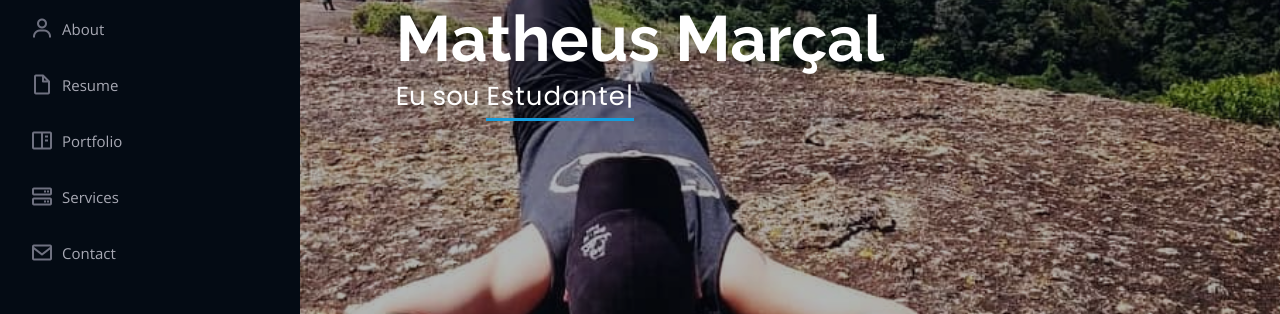
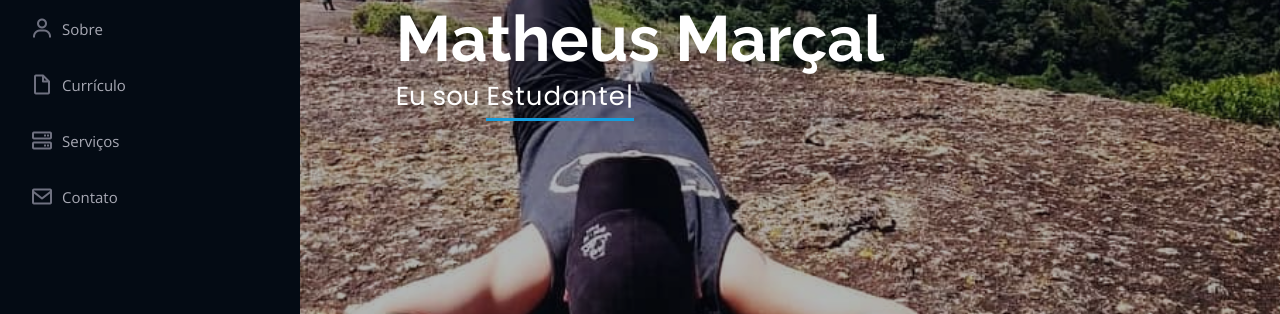
Before and after one commit to MMarcalDev/ExercicioAula14, a plain HTML site: page index.html in a window 1280 px wide. Shown: the part 312-626 px from the top of the page. Drawn offline with nearby package versions, Linux system fonts and the light colour scheme.

Commit message:
tradução do menu lateral

```diff
--- a/index.html
+++ b/index.html
@@ -63,16 +63,14 @@
                 <ul>
                     <li><a href="#hero" class="nav-link scrollto active"><i class="bx bx-home"></i>
                             <span>Home</span></a></li>
-                    <li><a href="#about" class="nav-link scrollto"><i class="bx bx-user"></i> <span>About</span></a>
+                    <li><a href="#about" class="nav-link scrollto"><i class="bx bx-user"></i> <span>Sobre</span></a>
                     </li>
                     <li><a href="#resume" class="nav-link scrollto"><i class="bx bx-file-blank"></i>
-                            <span>Resume</span></a></li>
-                    <li><a href="#portfolio" class="nav-link scrollto"><i class="bx bx-book-content"></i>
-                            <span>Portfolio</span></a></li>
+                            <span>Currículo</span></a></li>
                     <li><a href="#services" class="nav-link scrollto"><i class="bx bx-server"></i>
-                            <span>Services</span></a></li>
+                            <span>Serviços</span></a></li>
                     <li><a href="#contact" class="nav-link scrollto"><i class="bx bx-envelope"></i>
-                            <span>Contact</span></a></li>
+                            <span>Contato</span></a></li>
                 </ul>
             </nav><!-- .nav-menu -->
         </div>
```
